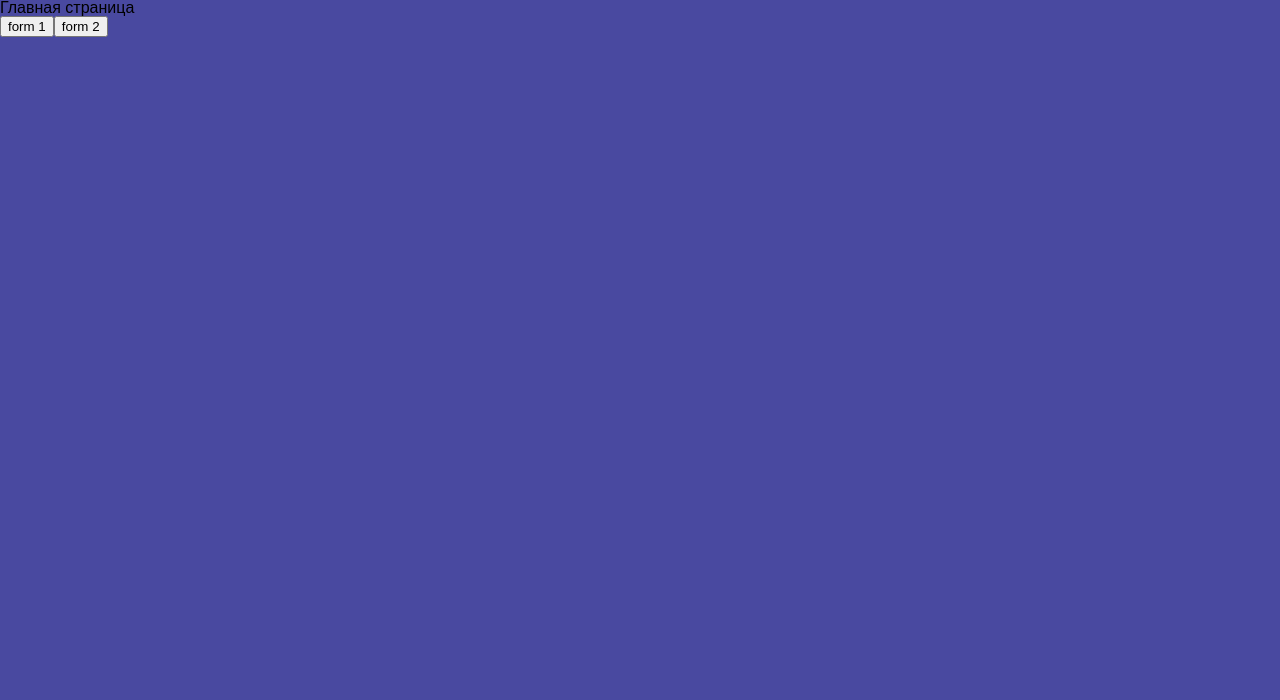
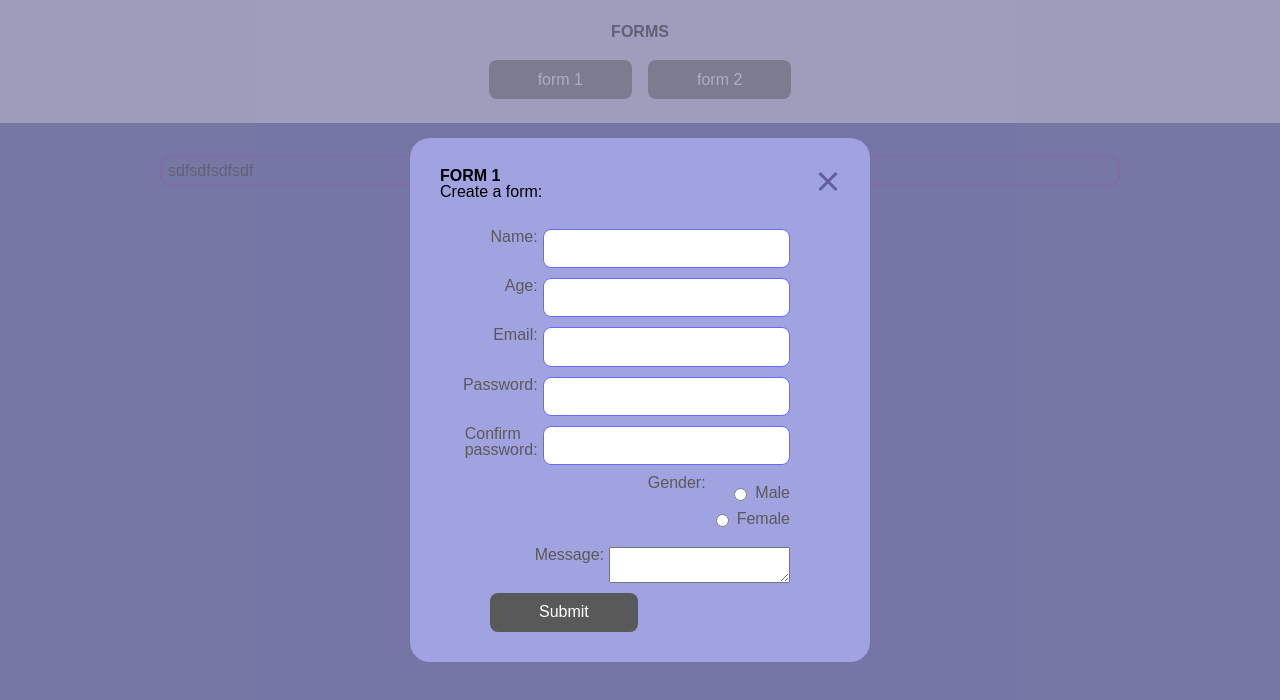
Before and after one commit to KsushaSher/ReactQ32024, a React (Vite) app: page /form1 in a window 1280 px wide. Shown: the top 700 px of the page. Built offline with nearby package versions, Linux system fonts and the light colour scheme.

Commit message:
feat: add components "Forms", "Form1", "Form2"

```diff
--- a/src/components/Form1.tsx
+++ b/src/components/Form1.tsx
@@ -1,5 +1,94 @@
+import { useRef, FormEvent } from 'react';
+
 function Form1() {
-  return <div>form 111111</div>;
+  const inputRef = useRef<HTMLInputElement | null>(null);
+
+  function handleSubmit(event: FormEvent) {
+    event.preventDefault();
+    if (inputRef.current) {
+      alert(`Name: ${inputRef.current.value}`);
+    }
+  }
+
+  return (
+    <div className="modal_window ">
+      <div className="wrapper_form">
+        <div className="form_header">
+          <div>
+            <h1>FORM 1</h1>
+            <p>Create a form:</p>
+          </div>
+
+          <div className="close_modal"></div>
+        </div>
+
+        <div className="form_body">
+          <form onSubmit={handleSubmit}>
+            <label>
+              Name:
+              <input type="text" ref={inputRef}></input>
+            </label>
+
+            <label>
+              Age:
+              <input type="number"></input>
+            </label>
+
+            <label>
+              Email:
+              <input type="email" />
+            </label>
+
+            <label>
+              Password:
+              <input type="password" />
+            </label>
+
+            <label>
+              Confirm password:
+              <input type="password" />
+            </label>
+
+            <label>
+              Gender:
+              <div>
+                <label className="radio_button">
+                  <input
+                    type="radio"
+                    name="gender"
+                    value="male"
+                    // checked={gender === 'male'}
+                    // onChange={e => setGender(e.target.value)}
+                  />
+                  Male
+                </label>
+
+                <label className="radio_button">
+                  <input
+                    type="radio"
+                    name="gender"
+                    value="female"
+                    // checked={gender === 'female'}
+                    // onChange={e => setGender(e.target.value)}
+                  />
+                  Female
+                </label>
+              </div>
+            </label>
+
+            <label>
+              Message:
+              <textarea />
+            </label>
+
+            <button className="button_submit" type="submit">
+              Submit
+            </button>
+          </form>
+        </div>
+      </div>
+    </div>
+  );
 }
 
 export default Form1;
--- a/src/components/Form2.tsx
+++ b/src/components/Form2.tsx
@@ -1,5 +1,42 @@
 function Form2() {
-  return <div>form 22222</div>;
+  return (
+    <div className="modal_window ">
+      <div className="wrapper_form">
+        <div className="form_header">
+          <div>
+            <h1>FORM 2</h1>
+            <p>Create a form:</p>
+          </div>
+
+          <div className="close_modal"></div>
+        </div>
+
+        <div className="form_body">
+          <form>
+            <div>
+              <label htmlFor="name">Name</label>
+              <input
+                id="name"
+                type="text"
+                placeholder="enter your name"
+                value={value}
+                onChange={update}
+              ></input>
+            </div>
+            <div>
+              <label htmlFor="email">Email</label>
+              <input id="email" type="email" />
+            </div>
+            <div>
+              <label htmlFor="message">Message</label>
+              <textarea id="message" />
+            </div>
+            <button type="submit">Submit</button>
+          </form>
+        </div>
+      </div>
+    </div>
+  );
 }
 
 export default Form2;
--- a/src/components/Forms.tsx
+++ b/src/components/Forms.tsx
@@ -1,10 +1,28 @@
+import { Outlet, useNavigate } from 'react-router-dom';
+
 function Forms() {
+  const navigate = useNavigate();
+
+  const handleClick = (e: React.MouseEvent) => {
+    e.stopPropagation();
+    navigate({ pathname: `/form1` });
+  };
+
   return (
-    <>
-      <div>Главная страница</div>
-      <button>form 1</button>
-      <button>form 2</button>
-    </>
+    <main>
+      <header>
+        <h1>FORMS</h1>
+        <div className="header_content">
+          <button onClick={handleClick}>form 1</button>
+          <button>form 2</button>
+          <Outlet />
+        </div>
+      </header>
+      <section>
+        <div className="left_section_search_result"> sdfsdfsdfsdf</div>
+        <div className="right_section_search_result"> sdfs fghfgh fghfgh</div>
+      </section>
+    </main>
   );
 }
 
--- a/src/styles/Styles.scss
+++ b/src/styles/Styles.scss
@@ -0,0 +1,206 @@
+$primary-color: rgb(208, 197, 233);
+
+header {
+  background-color: $primary-color;
+  padding: 24px 0;
+  display: flex;
+  align-items: center;
+  flex-direction: column;
+}
+section {
+  display: flex;
+  flex-direction: column;
+  align-items: center;
+}
+.header_content {
+  display: flex;
+  justify-content: space-between;
+  gap: 16px;
+  max-width: 960px;
+  margin: auto;
+  padding-top: 20px;
+}
+
+button {
+  border-radius: 8px;
+  border: 1px solid transparent;
+  padding: 0.6em 3em;
+  font-size: 1em;
+  font-weight: 500;
+  background-color: #5a5959;
+  cursor: pointer;
+  transition: border-color 0.25s;
+  color: white;
+}
+button:hover {
+  border-color: #646cff;
+}
+button:focus,
+button:focus-visible {
+  outline: 4px auto -webkit-focus-ring-color;
+}
+
+input {
+  border-radius: 8px;
+  border: 1px solid #646cff;
+  padding: 0.6em 1.2em;
+  font-size: 1em;
+  font-weight: 500;
+  background-color: white;
+  transition: border-color 0.25s;
+}
+
+// start loader
+.loader {
+  position: relative;
+  margin: auto;
+  box-sizing: border-box;
+  width: 120px;
+  height: 120px;
+  border-radius: 50%;
+  border: 4px solid rgba(255, 255, 255, 0.1);
+  transform-origin: 50% 50%;
+  transform: perspective(200px) rotateX(66deg);
+  animation: spinner-wiggle 1.2s infinite;
+}
+.loader:before,
+.loader:after {
+  content: '';
+  position: absolute;
+  inset: -4px;
+  border-radius: 50%;
+  box-sizing: border-box;
+  border: 4px solid #0000;
+  animation:
+    spinner-spin 1.2s cubic-bezier(0.6, 0.2, 0, 0.8) infinite,
+    spinner-fade 1.2s linear infinite;
+}
+.loader:before {
+  border-top-color: #fff;
+}
+.loader:after {
+  border-top-color: #5e2b99;
+  animation-delay: 0.4s;
+}
+
+@keyframes spinner-spin {
+  100% {
+    transform: rotate(360deg);
+  }
+}
+@keyframes spinner-fade {
+  25%,
+  75% {
+    opacity: 0.1;
+  }
+  50% {
+    opacity: 1;
+  }
+}
+// end loader
+
+// start result
+section {
+  display: flex;
+  flex-direction: row;
+  justify-content: space-between;
+  gap: 10px;
+  padding: 32px 0;
+  width: 960px;
+  margin: auto;
+
+  .left_section_search_result,
+  .right_section_search_result {
+    border: 3px solid #5e2b99;
+    padding: 5px;
+    border-radius: 10px;
+    display: flex;
+    flex-direction: column;
+    gap: 16px;
+    margin: auto;
+    flex: 1 0 20%;
+  }
+}
+// end result
+
+// start form
+.modal_window {
+  position: absolute;
+  background-color: rgba(138, 138, 169, 0.7);
+  display: flex;
+  top: 0;
+  left: 0;
+  width: 100%;
+  height: 100%;
+  justify-content: center;
+  align-items: center;
+  opacity: 1;
+  position: fixed;
+  .wrapper_form {
+    background-color: rgba(161, 163, 225);
+    display: flex;
+    flex-direction: column;
+    width: 400px;
+    border-radius: 20px;
+    padding: 30px;
+
+    .form_header {
+      background-color: rgba(161, 163, 225);
+      display: flex;
+      flex-direction: row;
+      justify-content: space-between;
+      padding: 0 0 15px;
+
+      .close_modal {
+        padding: 12px 0 0;
+        width: 24px;
+        height: 24px;
+        opacity: 0.5;
+        cursor: pointer;
+        transition: opacity ease 0.5s;
+
+        &:hover {
+          opacity: 1;
+        }
+      }
+      .close_modal::before,
+      .close_modal::after {
+        content: '';
+        position: absolute;
+        display: block;
+        width: 24px;
+        height: 3px;
+        background: #231a5f;
+      }
+      .close_modal::before {
+        transform: rotate(45deg);
+      }
+      .close_modal::after {
+        transform: rotate(-45deg);
+      }
+    }
+
+    .form_body {
+      display: flex;
+      justify-content: center;
+      form {
+        width: 300px;
+        label {
+          display: flex;
+          justify-content: end;
+          gap: 5px;
+          margin: 10px 0;
+          color: #5a5959;
+        }
+        .button_submit {
+          display: flex;
+          flex-direction: row;
+          flex-wrap: nowrap;
+          justify-content: space-between;
+        }
+      }
+    }
+  }
+}
+
+// end form
```
